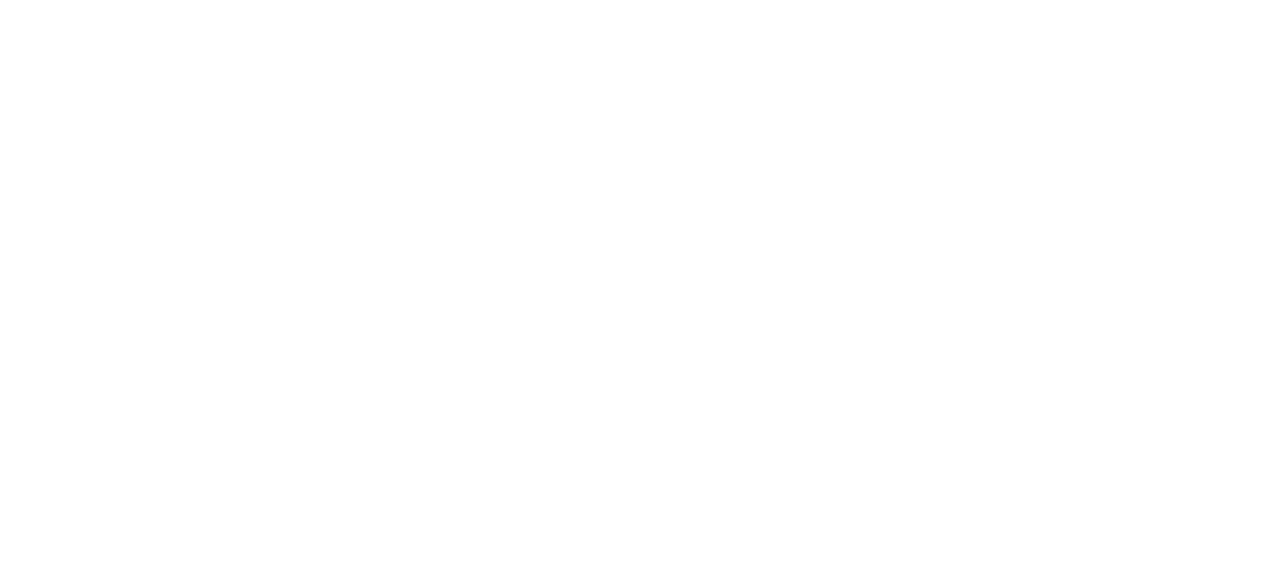
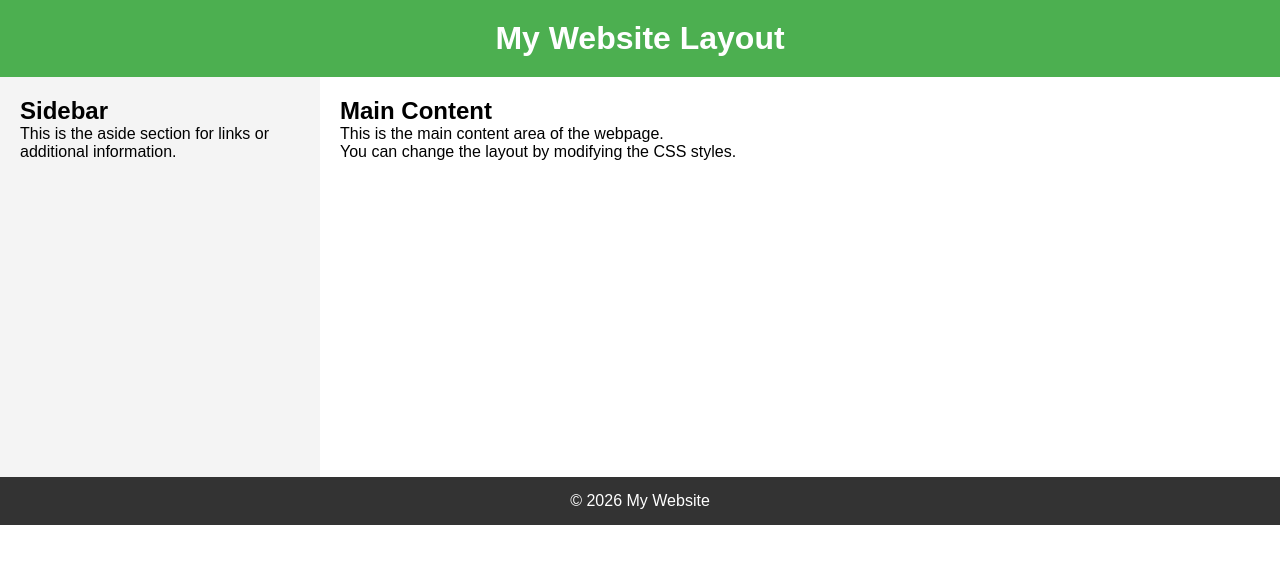
Before and after one commit to yogeshrvscas-netizen/yogesh-pr-7, a website: page index.html in a window 1280 px wide. Drawn offline with Linux system fonts and the light colour scheme.

Commit message:
Update index.html

```diff
--- a/index.html
+++ b/index.html
@@ -1,21 +1,86 @@
 <!DOCTYPE html>
 <html lang="en">
 <head>
-<meta charset="UTF-8">
-<meta name="viewport" content="width=device-width, initial-scale=1.0">
-<title>Layout Styles with Aside</title>
+    <meta charset="UTF-8">
+    <meta name="viewport" content="width=device-width, initial-scale=1.0">
+    <title>Layout with Aside</title>
+    <style>
+        * {
+            margin: 0;
+            padding: 0;
+            box-sizing: border-box;
+        }
 
-<style>
+        body {
+            font-family: Arial, sans-serif;
+        }
 
-/* Write your CSS here */
+        header {
+            background: #4CAF50;
+            color: white;
+            padding: 20px;
+            text-align: center;
+        }
 
-</style>
+        .container {
+            display: flex;
+            min-height: 400px;
+        }
 
+        aside {
+            width: 25%;
+            background: #f4f4f4;
+            padding: 20px;
+        }
+
+        main {
+            width: 75%;
+            background: #ffffff;
+            padding: 20px;
+        }
+
+        footer {
+            background: #333;
+            color: white;
+            text-align: center;
+            padding: 15px;
+        }
+
+        /* Responsive layout */
+        @media (max-width: 768px) {
+            .container {
+                flex-direction: column;
+            }
+
+            aside,
+            main {
+                width: 100%;
+            }
+        }
+    </style>
 </head>
-
 <body>
 
-<!-- Write your HTML code here -->
+    <header>
+        <h1>My Website Layout</h1>
+    </header>
+
+    <div class="container">
+        <aside>
+            <h2>Sidebar</h2>
+            <p>This is the aside section for links or additional information.</p>
+        </aside>
+
+        <main>
+            <h2>Main Content</h2>
+            <p>This is the main content area of the webpage.</p>
+            <p>You can change the layout by modifying the CSS styles.</p>
+        </main>
+    </div>
+
+    <footer>
+        <p>&copy; 2026 My Website</p>
+    </footer>
 
 </body>
 </html>
```
